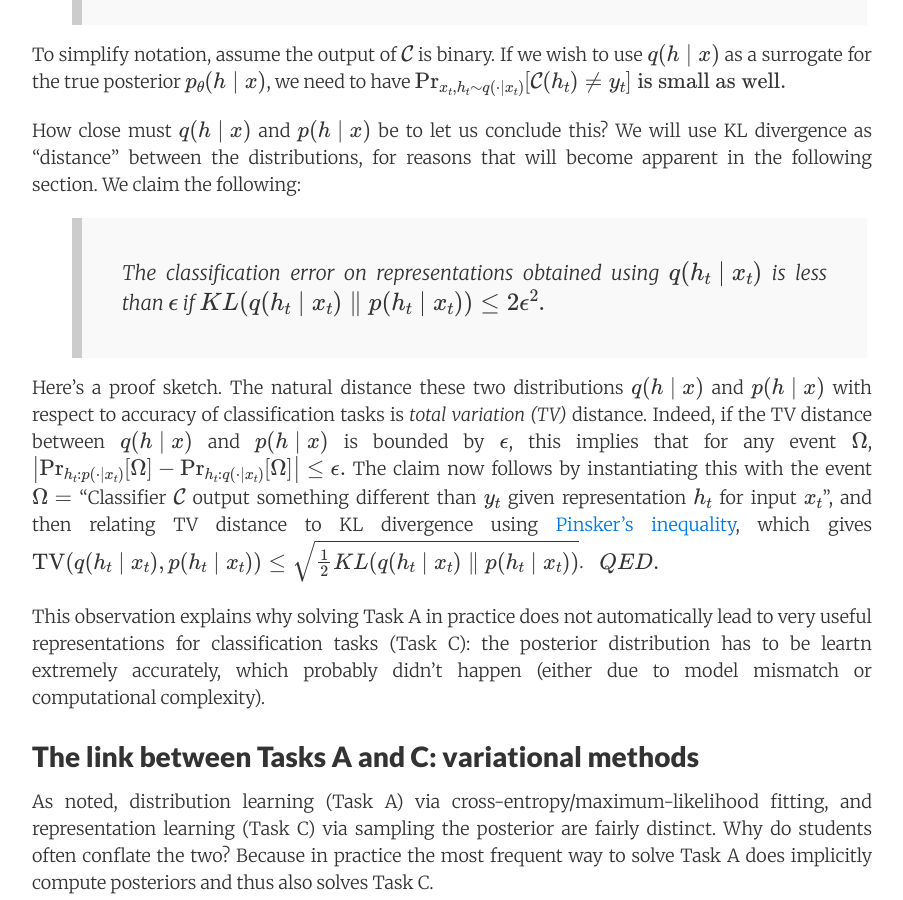
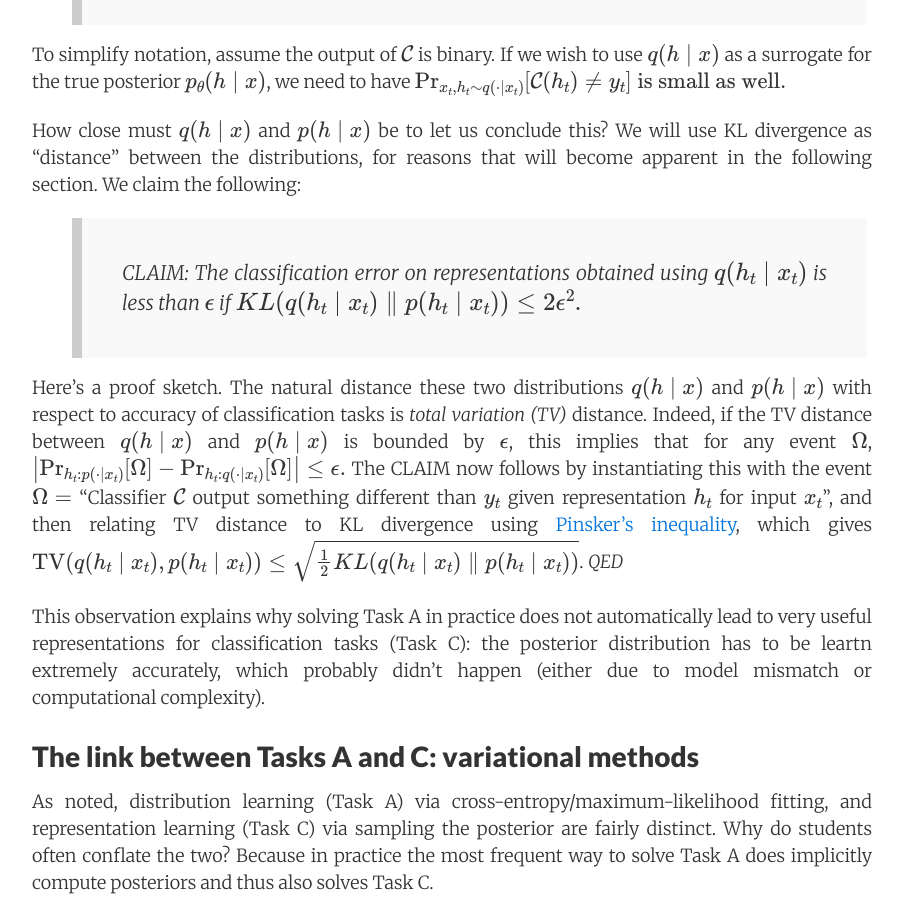
Before and after one commit to offconvex/offconvex.github.io, a Jekyll site: the page built from _posts/2017-06-27-unsupervised1.md, in a window 1280 px wide and 900 px high, scrolled down 3471 px. Shown: the whole window, without its empty margins (188-1091 px from the left). Built offline with Jekyll 4.4.1, drawn with Linux system fonts in a browser that asks for light colours; nearby versions of some CDN libraries; formulas are drawn with MathJax 3; comment, search, counter and statistics services are not loaded.

Commit message:
Update 2017-06-27-unsupervised1.md

```diff
--- a/_posts/2017-06-27-unsupervised1.md
+++ b/_posts/2017-06-27-unsupervised1.md
@@ -78,11 +78,11 @@ Recall, we are trying to answer this question through the lens of Task C, solvin
 
 How close must $q(h \mid x)$ and $p(h \mid x)$ be to let us conclude this? We will use KL divergence as "distance" between the distributions, for reasons that will become apparent in the following section. We claim the following:
 
-> The classification error on representations obtained using $q(h_t \mid x_t)$ is less than $\epsilon$ if $KL(q(h_t \mid x_t) \parallel p(h_t \mid x_t)) \leq 2\epsilon^2.$
+> CLAIM: The classification error on representations obtained using $q(h_t \mid x_t)$ is less than $\epsilon$ if $KL(q(h_t \mid x_t) \parallel p(h_t \mid x_t)) \leq 2\epsilon^2.$
 
 Here's a proof sketch.   The natural distance these two distributions $q(h \mid x)$ and $p(h \mid x)$ with respect to accuracy of classification tasks is *total variation (TV)* distance. Indeed, if the TV distance between $q(h\mid x)$ and $p(h \mid x)$ is bounded by $\epsilon$, this implies that for any event $\Omega$,
 $$\left|\Pr_{h_t : p(\cdot \mid x_t)}[\Omega] - \Pr_{h_t : q(\cdot \mid x_t)}[\Omega]\right| \leq \epsilon .$$
-The claim now follows by instantiating this with the event $\Omega = $  "Classifier $\mathcal{C}$ output something different than $y_t$ given representation $h_t$ for input $x_t$", and then  relating TV distance to KL divergence using [Pinsker's inequality](https://en.wikipedia.org/wiki/Pinsker%27s_inequality), which gives $\mbox{TV}(q(h_t \mid x_t),p(h_t \mid x_t)) \leq  \sqrt{\frac{1}{2} KL(q(h_t \mid x_t) \parallel p(h_t \mid x_t))}$. $~~QED.$
+The CLAIM now follows by instantiating this with the event $\Omega = $  "Classifier $\mathcal{C}$ output something different than $y_t$ given representation $h_t$ for input $x_t$", and then  relating TV distance to KL divergence using [Pinsker's inequality](https://en.wikipedia.org/wiki/Pinsker%27s_inequality), which gives $\mbox{TV}(q(h_t \mid x_t),p(h_t \mid x_t)) \leq  \sqrt{\frac{1}{2} KL(q(h_t \mid x_t) \parallel p(h_t \mid x_t))}$. *QED*
 
 This observation explains why solving Task A in practice does not automatically lead to  very useful representations for classification tasks (Task C): the posterior distribution has to be leartn extremely accurately, which probably didn't happen (either due to model mismatch or computational complexity).
 
```
